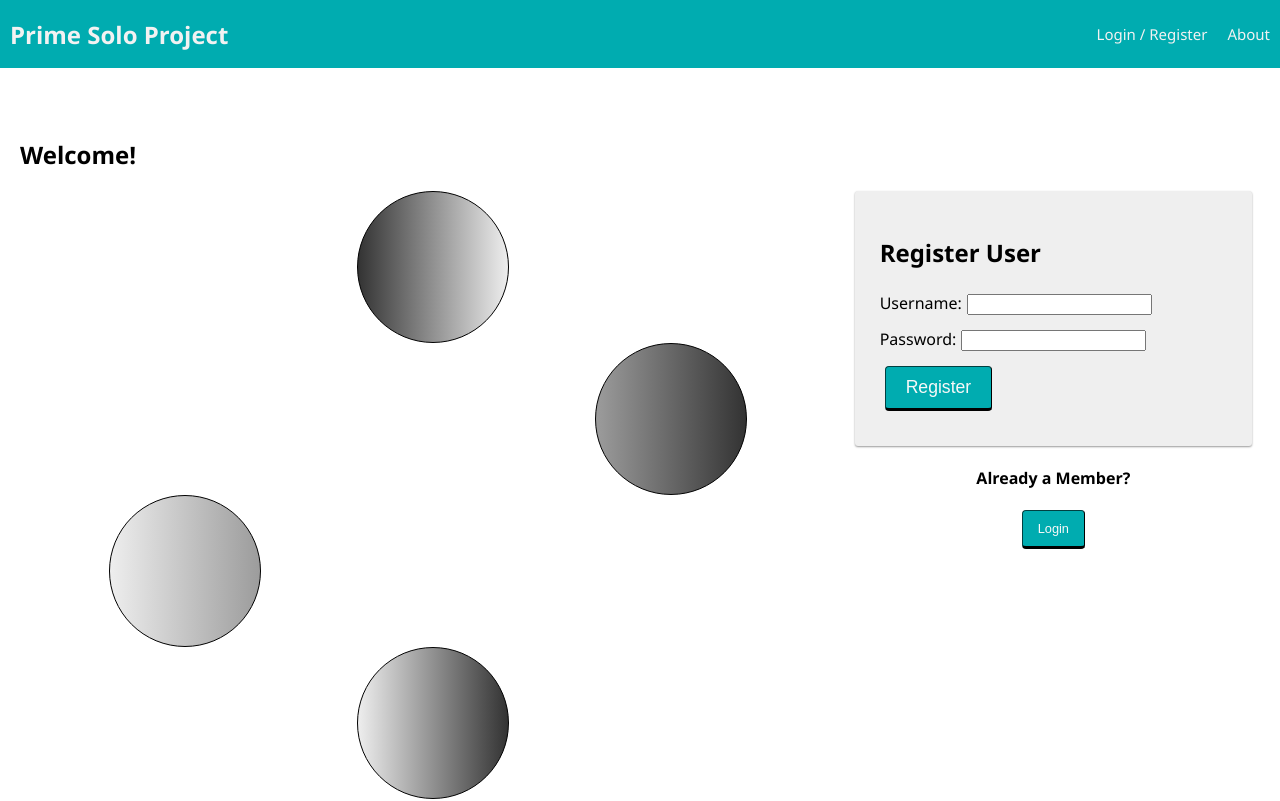
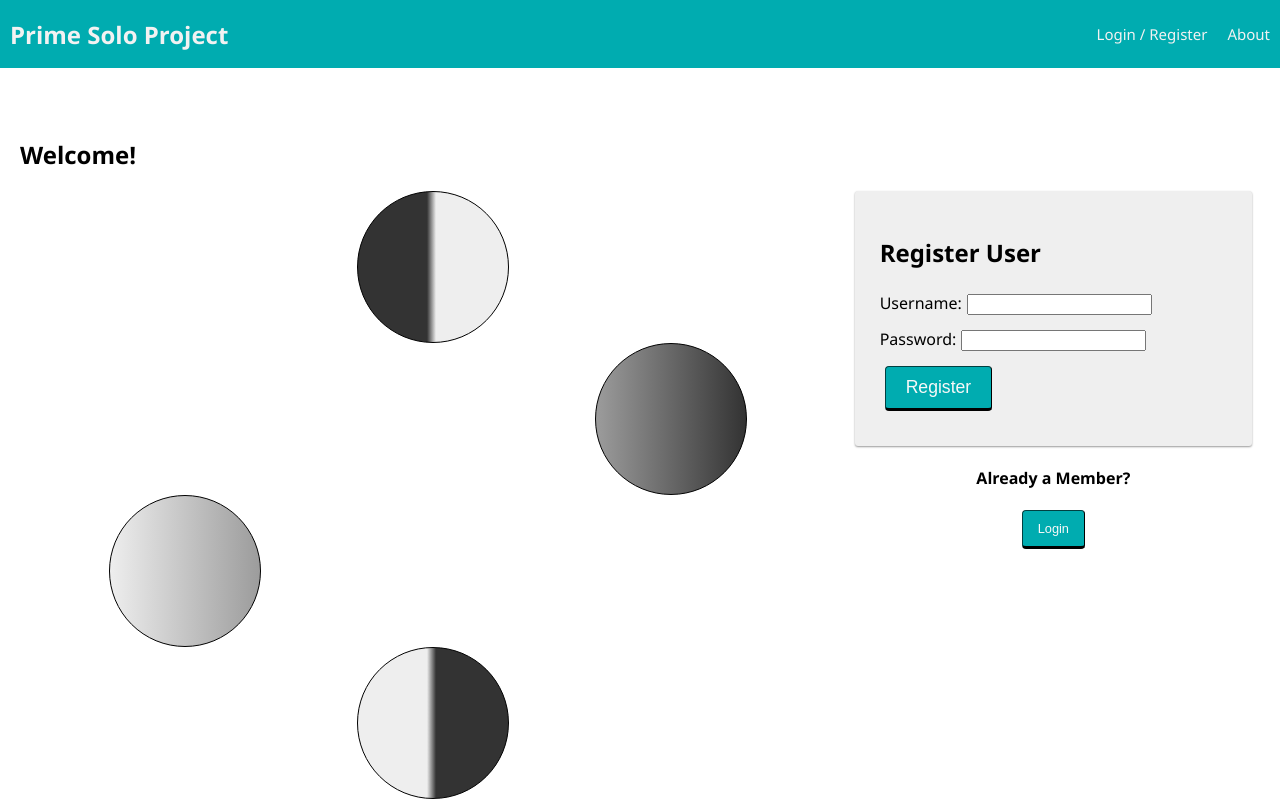
Before and after one commit to min-dles/prime-solo-project, a React (Create React App) app: page /info#/home in a window 1280 px wide. Shown: the top 801 px of the page. Built offline with nearby package versions, Linux system fonts and the light colour scheme; no server answers.

Commit message:
fixed gradient on moon divs

```diff
--- a/src/components/LandingPage/LandingPage.css
+++ b/src/components/LandingPage/LandingPage.css
@@ -102,8 +102,8 @@ Moon
 .first-quarter {
   margin: auto;
   background: linear-gradient(90deg,
-      var(--moon-shadow),
-      var(--moonlight));
+      var(--moon-shadow) 46%,
+      var(--moonlight) 52%);
 }
 
 .new {
@@ -116,8 +116,8 @@ Moon
 .third-quarter {
   margin: auto;
   background: linear-gradient(90deg,
-      var(--moonlight),
-      var(--moon-shadow));
+      var(--moonlight) 46%,
+      var(--moon-shadow) 52%);
 }
 
 .full {
```
